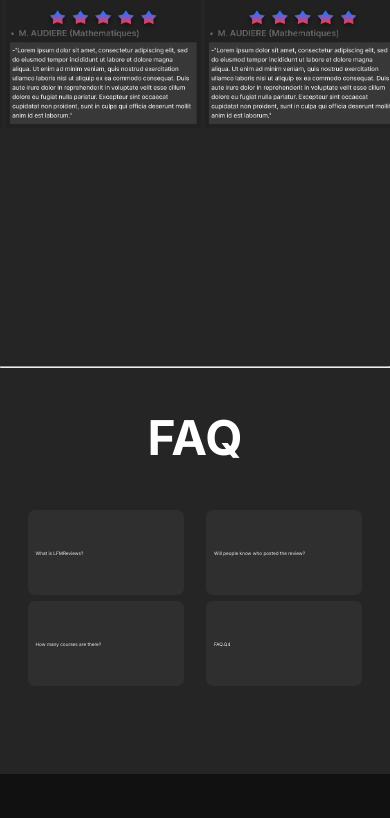
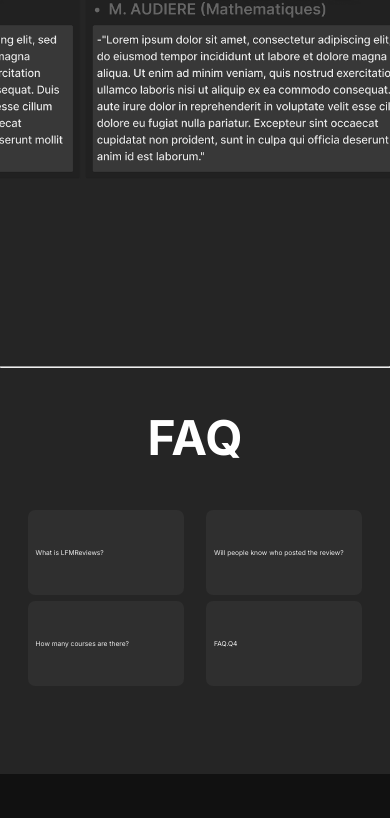
Before and after one commit to L1Lbg/LFReviews-Frontend, a React (Vite) app: page / in a window 390 px wide. Shown: the part 1340-2158 px from the top of the page. Built offline with nearby package versions, Linux system fonts and the light colour scheme.

Commit message:
add teachers prefixes to create review

```diff
--- a/src/assets/Home.css
+++ b/src/assets/Home.css
@@ -140,11 +140,18 @@
     margin-left: 3%;
 }
 
-@media (max-width:900px){
+@media (max-width:1000px){
     #Home-Presentation-Container{
         width: 95vw;
     }
     .Home-FAQ{
         grid-template-columns: 1fr;
     }
+    .Home-FAQ > details > p{
+        font-size:1.6vw;
+    }
+
+    .Home-FAQ > details > summary{
+        font-size:1.7vw;
+    }
 }
--- a/src/assets/embla.css
+++ b/src/assets/embla.css
@@ -26,3 +26,9 @@
     height: 70vh;
     object-fit: contain;
   }
+
+@media (max-width:900px){
+  .embla{
+    --slide-size:90%;
+  }
+}
--- a/src/components/FormDropdownInput.jsx
+++ b/src/components/FormDropdownInput.jsx
@@ -69,7 +69,7 @@ export default function FormDropdownInput(props){
 
     //* set values
     const handleClick = (e) => {
-      setNameShown(e.currentTarget.getAttribute("name"));
+
       let id = e.currentTarget.getAttribute("value")
       setRealId(id);
       setListClass("FormDropdownInput-List FormDropdownInput-ListClosed");
@@ -79,6 +79,7 @@ export default function FormDropdownInput(props){
         let value = values.find((teacher) => teacher.id == id);
         setSpecial(value["subjects"]);
         setValues([]);
+        setNameShown(e.currentTarget.getAttribute("prefix") + ' ' +  e.currentTarget.getAttribute("name"));
       }
     }
 
@@ -144,11 +145,22 @@ export default function FormDropdownInput(props){
               className="FormDropdownInput-ListItem"
               onClick={handleClick}
               key={index}
+              prefix={value?.prefix}
               name={value.name}
               value={value.id}
             >
               <span className="FormDropdownInput-ListItem-Span">
-                {value.name}
+                {
+                  props.name == 'teacher' ? (
+                    <>
+                      {value.prefix} {value.name}
+                    </>
+                  ) : (
+                    <>
+                      {value.name}
+                    </>
+                  )
+                }
               </span>
               <div className="FormDropdownInput-ListItem-StarsContainer">
                 <TeacherStar rating={value?.rating} />
```
